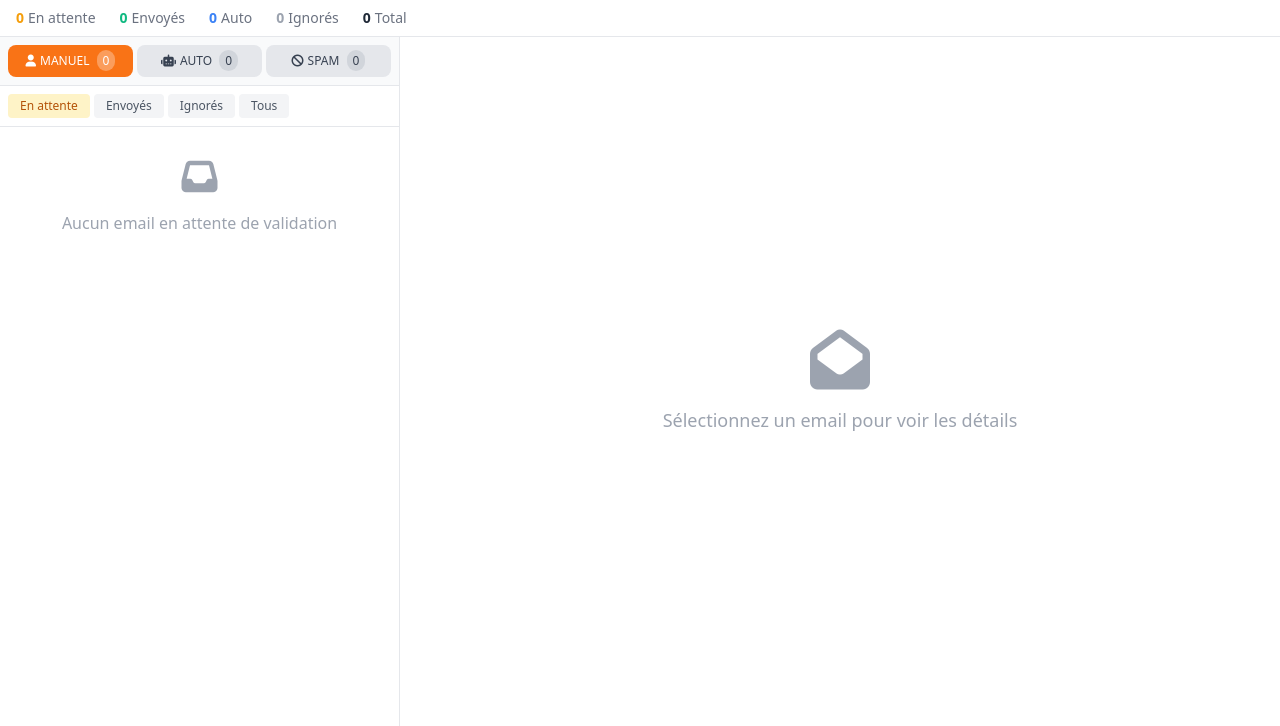
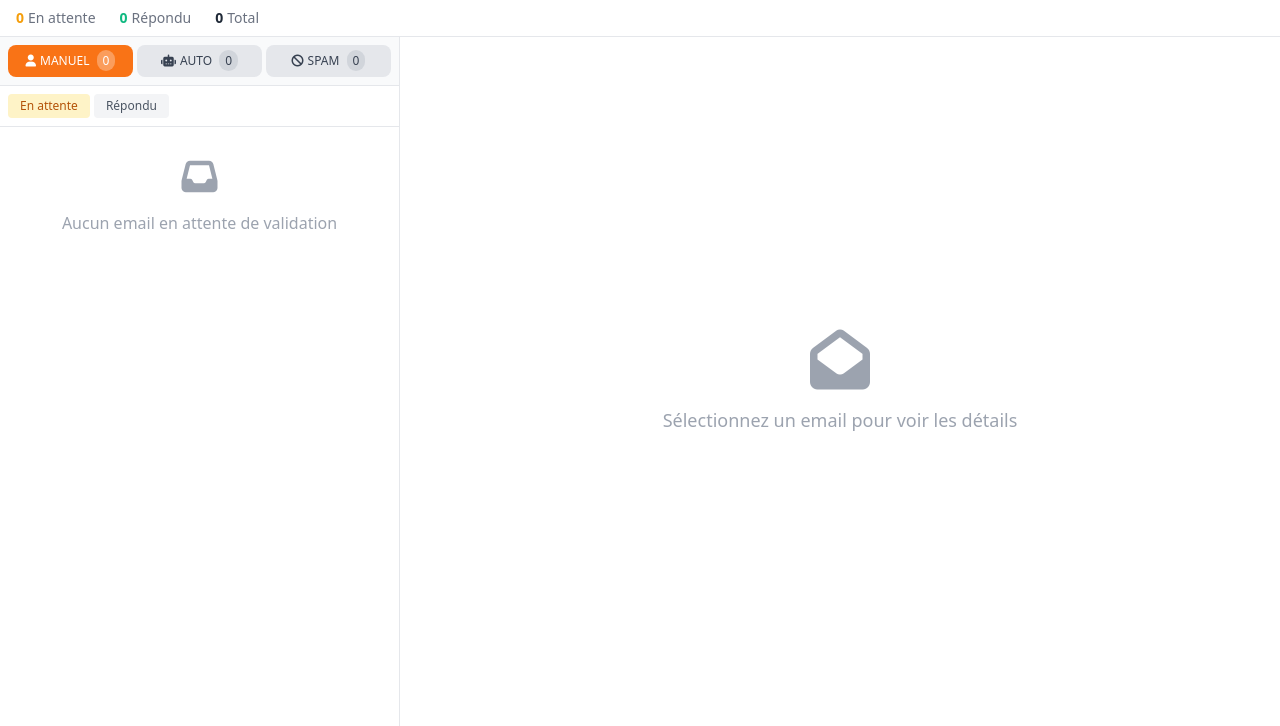
Before and after one commit to avenaparisshop/avena-sav-app, a Flask app: page / in a window 1280 px wide. Shown: the part 61-787 px from the top of the page. Run offline with Flask 3, Linux system fonts and the light colour scheme; data that the repository does not hold is empty.

Commit message:
Simplifie UI: En attente/Répondu basé sur has_reply
- Supprime filtres Ignorés et Tous (inutiles)
- Renomme Envoyés → Répondu
- Filtre basé sur has_reply (pas le statut DB)
- Simplifie stats header (En attente, Répondu, Total)

Co-Authored-By: Claude Opus 4.5 <noreply@anthropic.com>

```diff
--- a/templates/dashboard.html
+++ b/templates/dashboard.html
@@ -97,15 +97,7 @@
             </div>
             <div class="flex items-center">
                 <span class="font-bold text-green-500 mr-1" id="stat-sent">-</span>
-                <span class="text-gray-500">Envoyés</span>
-            </div>
-            <div class="flex items-center">
-                <span class="font-bold text-blue-500 mr-1" id="stat-auto">-</span>
-                <span class="text-gray-500">Auto</span>
-            </div>
-            <div class="flex items-center">
-                <span class="font-bold text-gray-400 mr-1" id="stat-ignored">-</span>
-                <span class="text-gray-500">Ignorés</span>
+                <span class="text-gray-500">Répondu</span>
             </div>
             <div class="flex items-center">
                 <span class="font-bold text-gray-800 mr-1" id="stat-total">-</span>
@@ -142,9 +134,7 @@
             <div class="p-2 border-b flex items-center justify-between bg-white">
                 <div class="flex space-x-1">
                     <button onclick="setStatusFilter('pending')" id="statusPending" class="status-btn text-xs px-3 py-1 rounded bg-yellow-100 text-yellow-700 font-medium">En attente</button>
-                    <button onclick="setStatusFilter('sent')" id="statusSent" class="status-btn text-xs px-3 py-1 rounded bg-gray-100 text-gray-600">Envoyés</button>
-                    <button onclick="setStatusFilter('ignored')" id="statusIgnored" class="status-btn text-xs px-3 py-1 rounded bg-gray-100 text-gray-600">Ignorés</button>
-                    <button onclick="setStatusFilter('all')" id="statusAll" class="status-btn text-xs px-3 py-1 rounded bg-gray-100 text-gray-600">Tous</button>
+                    <button onclick="setStatusFilter('replied')" id="statusReplied" class="status-btn text-xs px-3 py-1 rounded bg-gray-100 text-gray-600">Répondu</button>
                 </div>
             </div>
             <div id="emailList" class="email-list flex-1 overflow-y-auto">
@@ -339,32 +329,32 @@
             setTimeout(() => toast.remove(), 4000);
         }
 
-        // Charger les stats
-        async function loadStats() {
-            try {
-                const res = await fetch('/api/stats');
-                const data = await res.json();
+        // Charger les stats (basé sur has_reply)
+        function loadStats() {
+            const total = allEmails.length;
+            const replied = allEmails.filter(e => e.has_reply).length;
+            const pending = total - replied;
 
-                if (data.success) {
-                    document.getElementById('stat-pending').textContent = data.stats.pending;
-                    document.getElementById('stat-sent').textContent = data.stats.sent;
-                    document.getElementById('stat-auto').textContent = data.stats.auto_sent;
-                    document.getElementById('stat-ignored').textContent = data.stats.ignored;
-                    document.getElementById('stat-total').textContent = data.stats.total;
-                }
-            } catch (e) {
-                console.error('Erreur stats:', e);
-            }
+            document.getElementById('stat-pending').textContent = pending;
+            document.getElementById('stat-sent').textContent = replied;
+            document.getElementById('stat-total').textContent = total;
         }
 
         // Afficher la liste filtrée selon le filtre principal (ATTENTE, AUTO, SPAM)
         function renderEmailList() {
             const list = document.getElementById('emailList');
 
-            // Filtre les emails selon le filtre principal actif
+            // Filtre les emails selon le filtre principal actif (catégorie)
             let filteredEmails = allEmails.filter(email => {
                 return getEmailMainCategory(email) === currentMainFilter;
             });
+
+            // Filtre secondaire: en attente (pas répondu) ou répondu (has_reply)
+            if (currentStatusFilter === 'pending') {
+                filteredEmails = filteredEmails.filter(email => !email.has_reply);
+            } else if (currentStatusFilter === 'replied') {
+                filteredEmails = filteredEmails.filter(email => email.has_reply);
+            }
 
             // Groupe les emails par sender_email (un seul contact par expéditeur)
             // Garde l'email le plus récent pour chaque expéditeur
@@ -430,12 +420,12 @@
             `}).join('');
         }
 
-        // Charger les emails depuis l'API
+        // Charger les emails depuis l'API (toujours tous, filtrage côté client)
         async function loadEmails() {
             const list = document.getElementById('emailList');
 
             try {
-                const res = await fetch(`/api/emails?status=${currentStatusFilter}`);
+                const res = await fetch('/api/emails?status=all');
                 const data = await res.json();
 
                 if (data.success) {
@@ -1126,10 +1116,8 @@
 
         // Init
         document.addEventListener('DOMContentLoaded', async () => {
-            loadStats();
-            await loadEmails();
-
-            // Met à jour le compteur du bouton Classifier (mais ne lance PAS auto)
+            await loadEmails();  // Charge les emails d'abord
+            loadStats();  // Puis calcule les stats
             updateClassifyCount();
         });
     </script>
```
